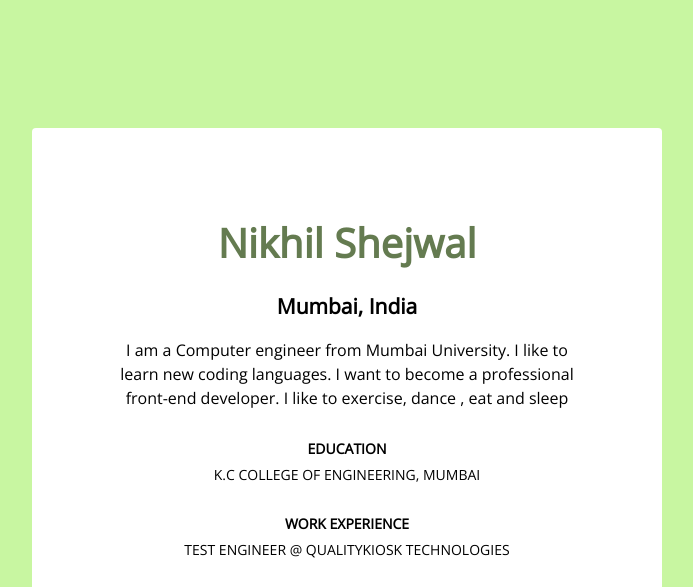
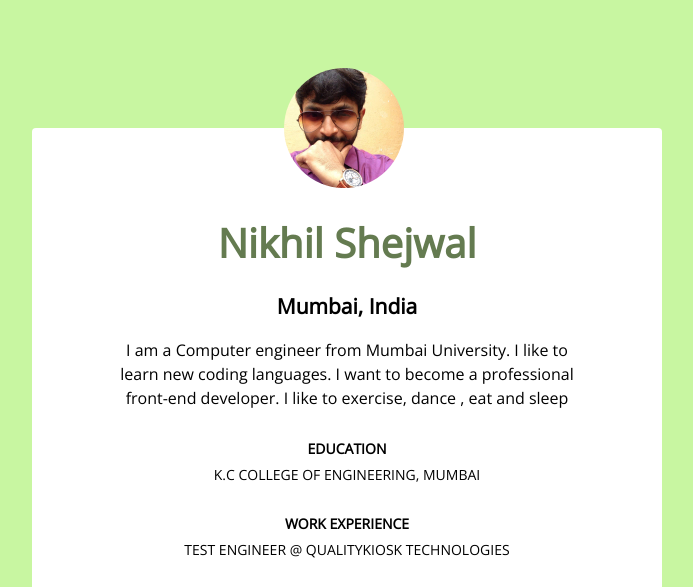
Before and after one commit to nikhilshejwal/Front-End-Dev-Course, a plain HTML site: page block-2/index.html in a window 1280 px wide. Shown: the top 587 px of the page, without its empty margins (293-986 px from the left). Drawn offline with nearby package versions, Linux system fonts and the light colour scheme.

Commit message:
Update styles.css

```diff
--- a/block-2/css/styles.css
+++ b/block-2/css/styles.css
@@ -32,8 +32,8 @@ li{
 	top: -60px;
 	left:40%;
 	height:120px;
-
-	background: url('../images/pro.jpg');
+    width:120px;
+	background: url('/images/pro.jpg');
 	background-size: cover;
 }
 .name-header{
```
